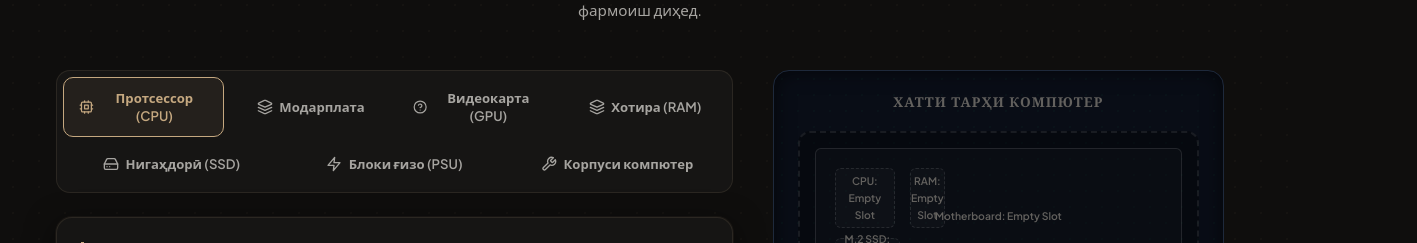
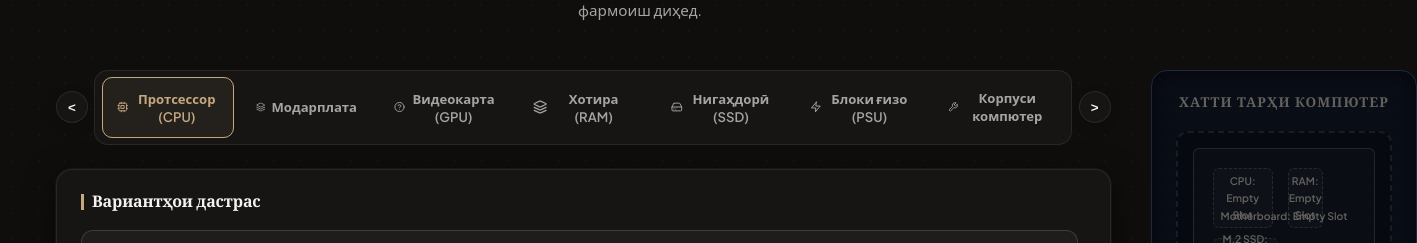
Before and after one commit to Yusufmusoev78/laptop_market, a React (Create React App) app in the folder frontend/: page /pc-builder in a window 1280 px wide. Shown: the part 190-433 px from the top of the page, 1417 px wide, since content can reach past the window. Built offline with nearby package versions, Linux system fonts and the light colour scheme; no server answers.

Commit message:
feat: Add scrollable category tabs for PC builder and update README.md

```diff
--- a/frontend/src/pages/PCBuilder.css
+++ b/frontend/src/pages/PCBuilder.css
@@ -60,14 +60,61 @@
   gap: 1.5rem;
 }
 
+.category-tabs-wrapper {
+  position: relative;
+  display: flex;
+  align-items: center;
+  width: 100%;
+}
+
 .category-tabs {
   display: flex;
-  flex-wrap: wrap;
+  flex-wrap: nowrap;
+  overflow-x: auto;
+  scroll-behavior: smooth;
+  scrollbar-width: none; /* Firefox */
   gap: 0.4rem;
   background: var(--bg-card);
   border: 1px solid var(--border);
   padding: 0.4rem;
   border-radius: 14px;
+  width: 100%;
+}
+
+.category-tabs::-webkit-scrollbar {
+  display: none; /* Safari and Chrome */
+}
+
+.scroll-arrow-btn {
+  display: flex;
+  align-items: center;
+  justify-content: center;
+  width: 32px;
+  height: 32px;
+  border-radius: 50%;
+  background: var(--bg-card);
+  border: 1px solid var(--border);
+  color: var(--text-primary);
+  font-weight: bold;
+  cursor: pointer;
+  z-index: 10;
+  transition: all 0.2s ease;
+  flex-shrink: 0;
+  box-shadow: 0 4px 12px rgba(0, 0, 0, 0.15);
+}
+
+.scroll-arrow-btn:hover {
+  background: var(--primary);
+  color: #fff;
+  border-color: var(--primary);
+}
+
+.scroll-arrow-btn.left {
+  margin-right: 0.4rem;
+}
+
+.scroll-arrow-btn.right {
+  margin-left: 0.4rem;
 }
 
 .category-tab-btn {
--- a/frontend/src/pages/PCBuilder.tsx
+++ b/frontend/src/pages/PCBuilder.tsx
@@ -1,4 +1,4 @@
-import React, { useState } from 'react';
+import React, { useState, useRef } from 'react';
 import { useNavigate } from 'react-router-dom';
 import { Cpu, Wrench, AlertTriangle, CheckCircle2, Zap, Layers, HardDrive, HelpCircle, Trash2, ShoppingBag, X, Check } from 'lucide-react';
 import { useLang } from '../context/LanguageContext';
@@ -98,6 +98,15 @@ export const PCBuilder: React.FC = () => {
   const [orderComplete, setOrderComplete] = useState(false);
   const [orderRef, setOrderRef] = useState('');
 
+  const tabsRef = useRef<HTMLDivElement>(null);
+
+  const scrollTabs = (direction: 'left' | 'right') => {
+    if (tabsRef.current) {
+      const scrollAmount = direction === 'left' ? -150 : 150;
+      tabsRef.current.scrollBy({ left: scrollAmount, behavior: 'smooth' });
+    }
+  };
+
   const selectComponent = (category: ComponentCategory, item: BuildComponent) => {
     setBuild(prev => ({ ...prev, [category]: item }));
     toast.success(`${item.name} added to build`);
@@ -185,7 +194,11 @@ export const PCBuilder: React.FC = () => {
         {/* Left column: Slots & Selectors */}
         <div className="builder-slots-section">
           {/* Categories Tab Header */}
-          <div className="category-tabs">
+          <div className="category-tabs-wrapper">
+            <button type="button" className="scroll-arrow-btn left" onClick={() => scrollTabs('left')} aria-label="Scroll left">
+              &lt;
+            </button>
+            <div className="category-tabs" ref={tabsRef}>
               {(Object.keys(COMPONENTS) as ComponentCategory[]).map(cat => {
                 const Icon = CATEGORIES_META[cat].icon;
                 const isSelected = activeCategory === cat;
@@ -202,6 +215,10 @@ export const PCBuilder: React.FC = () => {
                   </button>
                 );
               })}
+            </div>
+            <button type="button" className="scroll-arrow-btn right" onClick={() => scrollTabs('right')} aria-label="Scroll right">
+              &gt;
+            </button>
           </div>
 
           {/* List of active category components to choose from */}
```
Also changed, not shown: 1 other file (tests, documents, lock files or other folders). Lines whose indentation alone changed are shown as unchanged.
